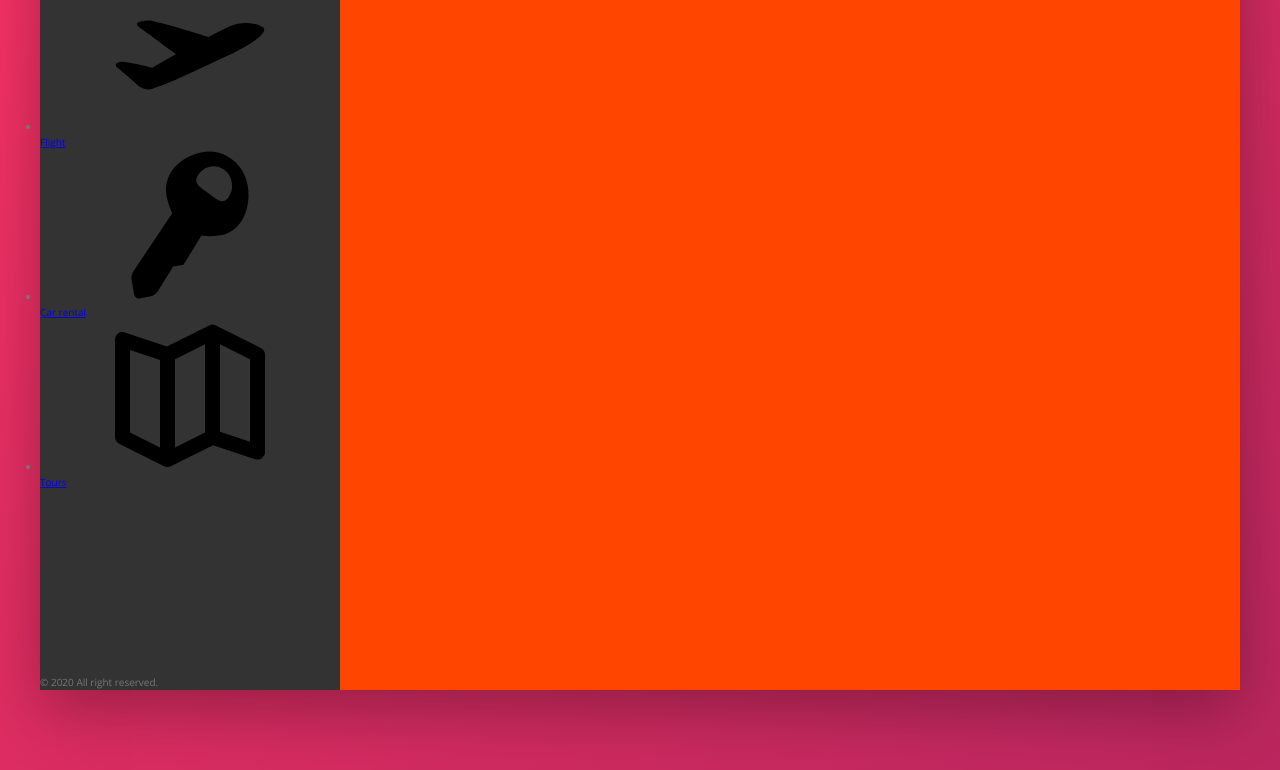
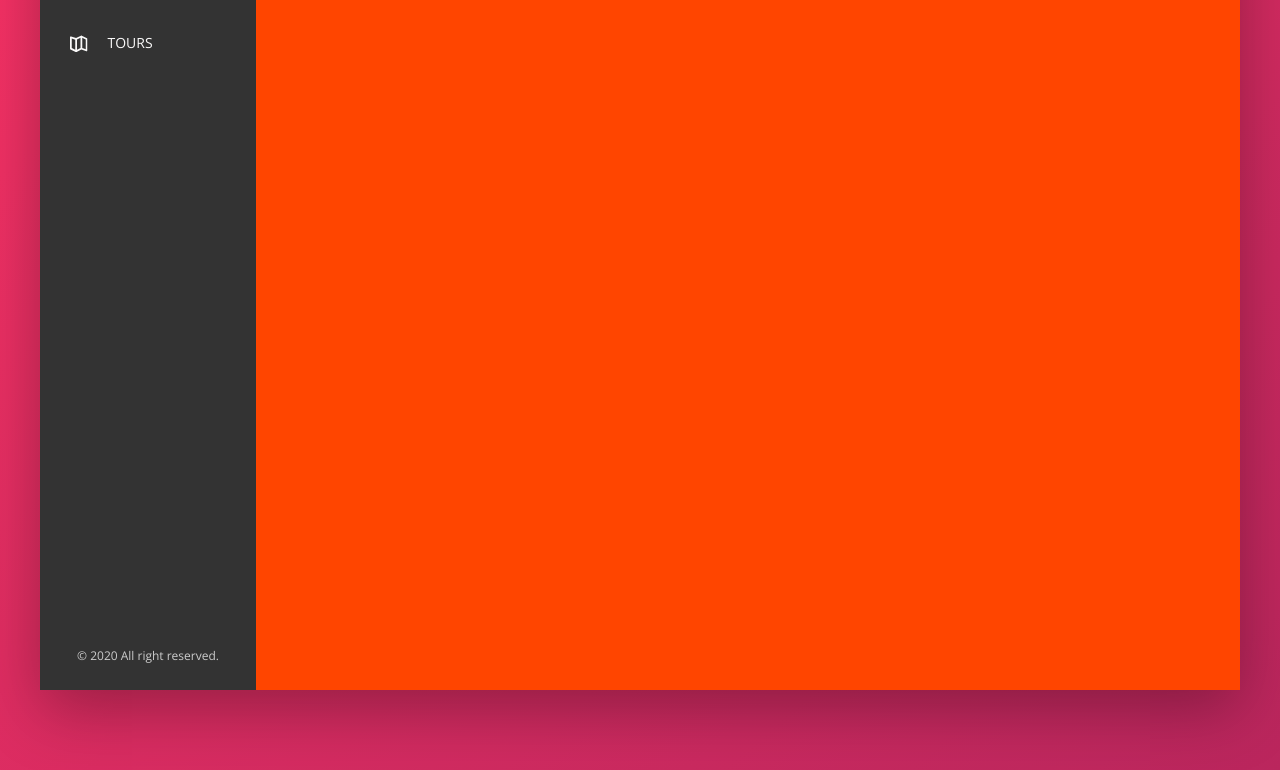
Before and after one commit to yukijina/trilly, a website: page index.html in a window 1280 px wide. Shown: the part 340-1110 px from the top of the page. Drawn offline with nearby package versions, Linux system fonts and the light colour scheme; files that its build step writes are made by us from their sources.

Commit message:
add css for sidebar

```diff
--- a/sass/_component.scss
+++ b/sass/_component.scss
@@ -125,3 +125,76 @@
     }
 
 }
+
+// Side navigation
+.side-nav {
+    font-size: 1.4rem;
+    list-style: none;
+    margin-top: 3.5rem;
+
+    &__item {
+        position: relative;
+
+        &:not(:last-child) {
+            margin-bottom: .5rem;
+        }
+    }
+
+    &__item:before {
+        content: "";   // does not show in brower
+        position: absolute;
+        top: 0;
+        left: 0;
+        height: 100%;
+        width: 3px;
+        background-color: var(--color-primary);
+        transform: scaleY(0);
+        //we can set delays wait width .2s and transform 4s
+        transition: transform .2s,
+                    width .4s cubic-bezier(1,0,0,1) .2s, background-color .1s;
+    }
+
+    &__item:hover::before,
+    &__item--active::before {
+        transform: scaleY(1);
+        width: 100%;
+    }
+
+    &__item:active::before {
+        // color turns lighter when it clicled
+        background-color: var(--color-primary-light);
+    }
+
+    &__link:link,
+    &__link:visited {
+        color: var(--color-grey-light-1);
+        text-decoration: none;
+        text-transform: uppercase;
+        display: block;
+        padding: 1.5rem 3rem;
+        //z-index only work when position is relative
+        position: relative;
+        z-index: 10;
+
+        display: flex;
+        align-items: center;
+
+    }
+
+    &__icon {
+        width: 1.75rem;
+        height: 1.75rem;
+        margin-right: 2rem;
+        //color is current parent color
+        fill: currentColor;
+    }
+}
+
+// Legal text
+
+.legal {
+    font-size: 1.2rem;
+    color: var(--color-grey-light-4);
+    text-align: center;
+    padding: 2.5rem;
+}
```
